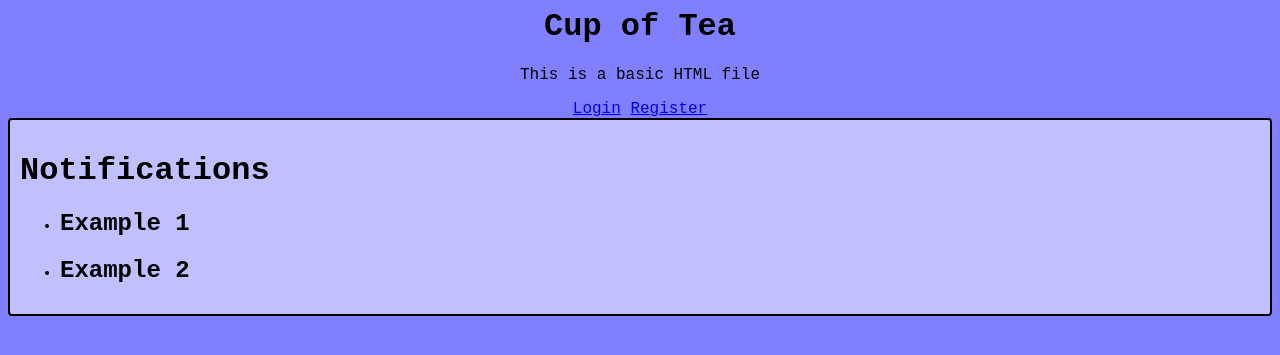
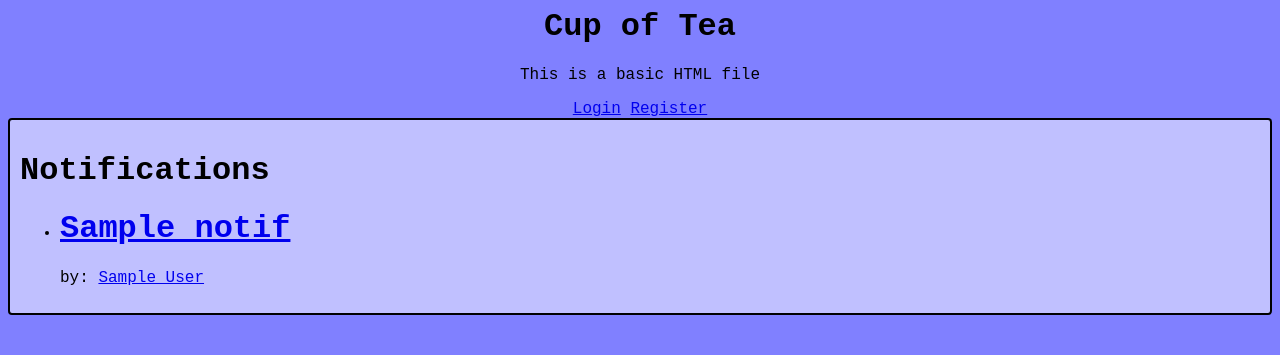
Before and after one commit to rileyborgard/Cup-of-Tea, a Node project: template functions/views/notifications.hbs in a window 1280 px wide. Shown: the top 355 px of the page. Run offline with Node 20 templates, Linux system fonts and the light colour scheme; the template is opened without the code that fills it: most values are stand-ins (such as "Sample title", 1, 10 or a date in 2020).

Commit message:
notification page displays the user's notifications

```diff
--- a/functions/views/notifications.hbs
+++ b/functions/views/notifications.hbs
@@ -1,9 +1,9 @@
 <h1>Notifications</h1>
 <ul>
+    {{#each notif_list}}
     <li>
-        <h2>Example 1</h2>
+        <h1><a href="/viewsingle/{{blogid}}">{{title}}</a></h1>
+        <p>by: <a href="/user/{{author}}">{{author}}</a></p>
     </li>
-    <li>
-        <h2>Example 2</h2>
-    </li>
+    {{/each}}
 </ul>
```
Also changed, not shown: functions/index.js (+9 -2 lines).
